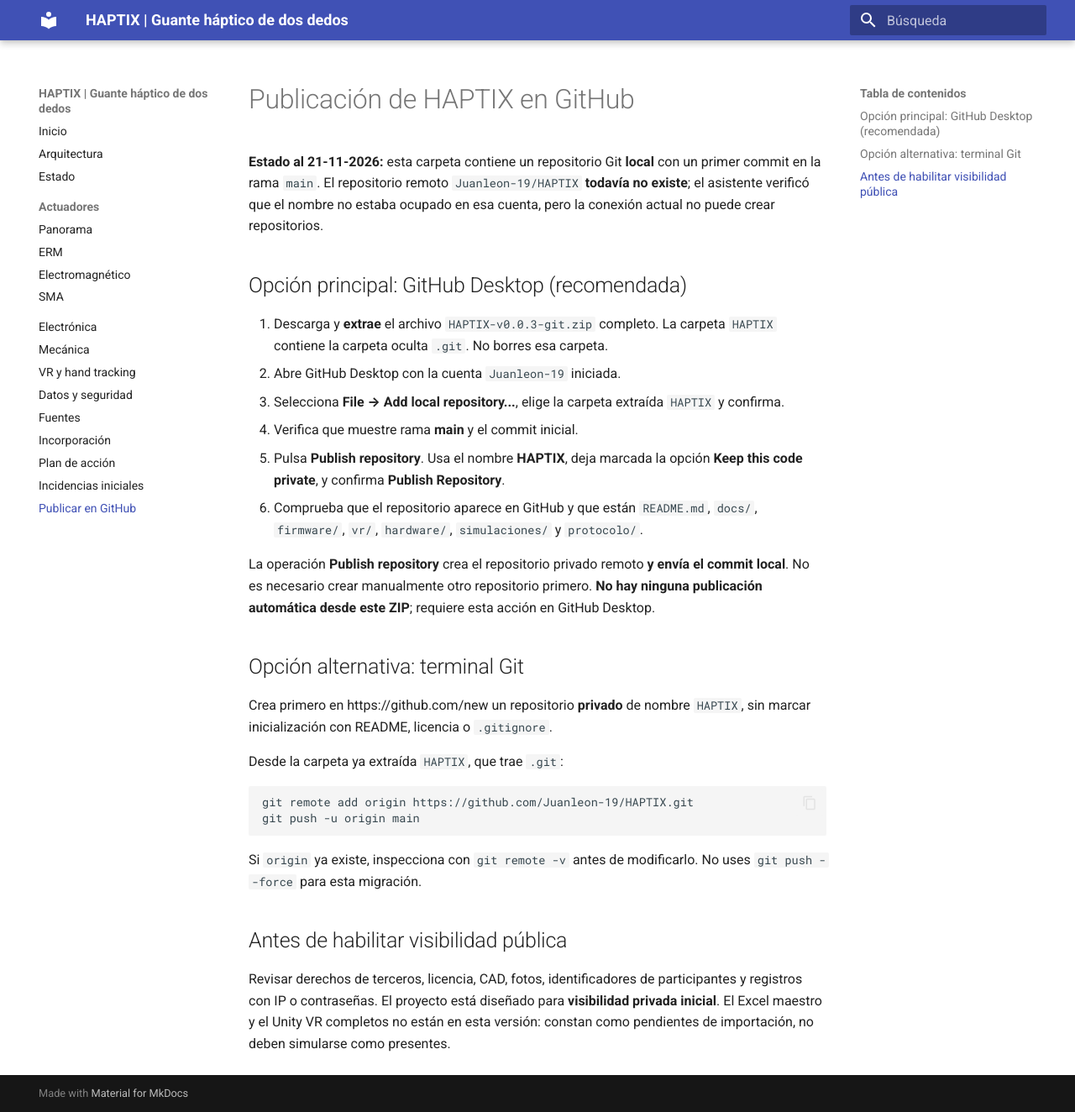
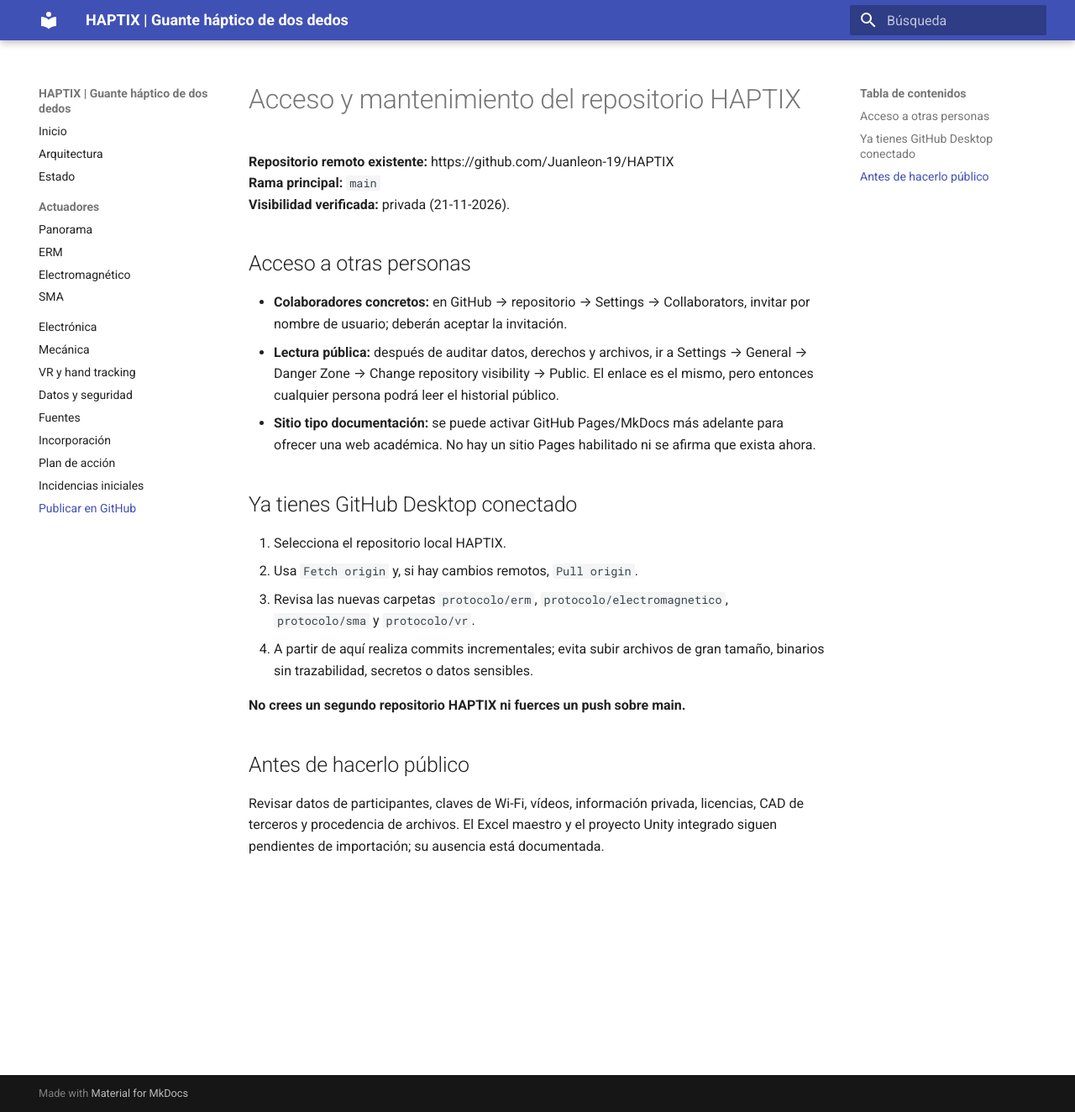
Before and after one commit to Juanleon-19/HAPTIX, an MkDocs documentation site: the page built from docs/publicar.md, in a window 1280 px wide and 1324 px high. Shown: the whole window at 84% size. Built offline with MkDocs 1.6.1 and Material for MkDocs 9.7.7, drawn with Linux system fonts in a browser that asks for light colours.

Commit message:
docs: sustituir instrucciones de creación por acceso y mantenimiento

````diff
--- a/docs/publicar.md
+++ b/docs/publicar.md
@@ -1,31 +1,24 @@
-# Publicación de HAPTIX en GitHub
+# Acceso y mantenimiento del repositorio HAPTIX
 
-**Estado al 21-11-2026:** esta carpeta contiene un repositorio Git **local** con un primer commit en la rama `main`. El repositorio remoto `Juanleon-19/HAPTIX` **todavía no existe**; el asistente verificó que el nombre no estaba ocupado en esa cuenta, pero la conexión actual no puede crear repositorios.
+**Repositorio remoto existente:** https://github.com/Juanleon-19/HAPTIX
+**Rama principal:** `main`
+**Visibilidad verificada:** privada (21-11-2026).
 
-## Opción principal: GitHub Desktop (recomendada)
+## Acceso a otras personas
 
-1. Descarga y **extrae** el archivo `HAPTIX-v0.0.3-git.zip` completo. La carpeta `HAPTIX` contiene la carpeta oculta `.git`. No borres esa carpeta.
-2. Abre GitHub Desktop con la cuenta `Juanleon-19` iniciada.
-3. Selecciona **File → Add local repository...**, elige la carpeta extraída `HAPTIX` y confirma.
-4. Verifica que muestre rama **main** y el commit inicial.
-5. Pulsa **Publish repository**. Usa el nombre **HAPTIX**, deja marcada la opción **Keep this code private**, y confirma **Publish Repository**.
-6. Comprueba que el repositorio aparece en GitHub y que están `README.md`, `docs/`, `firmware/`, `vr/`, `hardware/`, `simulaciones/` y `protocolo/`.
+- **Colaboradores concretos:** en GitHub → repositorio → Settings → Collaborators, invitar por nombre de usuario; deberán aceptar la invitación.
+- **Lectura pública:** después de auditar datos, derechos y archivos, ir a Settings → General → Danger Zone → Change repository visibility → Public. El enlace es el mismo, pero entonces cualquier persona podrá leer el historial público.
+- **Sitio tipo documentación:** se puede activar GitHub Pages/MkDocs más adelante para ofrecer una web académica. No hay un sitio Pages habilitado ni se afirma que exista ahora.
 
-La operación **Publish repository** crea el repositorio privado remoto **y envía el commit local**. No es necesario crear manualmente otro repositorio primero. **No hay ninguna publicación automática desde este ZIP**; requiere esta acción en GitHub Desktop.
+## Ya tienes GitHub Desktop conectado
 
-## Opción alternativa: terminal Git
+1. Selecciona el repositorio local HAPTIX.
+2. Usa `Fetch origin` y, si hay cambios remotos, `Pull origin`.
+3. Revisa las nuevas carpetas `protocolo/erm`, `protocolo/electromagnetico`, `protocolo/sma` y `protocolo/vr`.
+4. A partir de aquí realiza commits incrementales; evita subir archivos de gran tamaño, binarios sin trazabilidad, secretos o datos sensibles.
 
-Crea primero en https://github.com/new un repositorio **privado** de nombre `HAPTIX`, sin marcar inicialización con README, licencia o `.gitignore`.
+**No crees un segundo repositorio HAPTIX ni fuerces un push sobre main.**
 
-Desde la carpeta ya extraída `HAPTIX`, que trae `.git`:
+## Antes de hacerlo público
 
-```bash
-git remote add origin https://github.com/Juanleon-19/HAPTIX.git
-git push -u origin main
-```
-
-Si `origin` ya existe, inspecciona con `git remote -v` antes de modificarlo. No uses `git push --force` para esta migración.
-
-## Antes de habilitar visibilidad pública
-
-Revisar derechos de terceros, licencia, CAD, fotos, identificadores de participantes y registros con IP o contraseñas. El proyecto está diseñado para **visibilidad privada inicial**. El Excel maestro y el Unity VR completos no están en esta versión: constan como pendientes de importación, no deben simularse como presentes.
+Revisar datos de participantes, claves de Wi-Fi, vídeos, información privada, licencias, CAD de terceros y procedencia de archivos. El Excel maestro y el proyecto Unity integrado siguen pendientes de importación; su ausencia está documentada.
````
